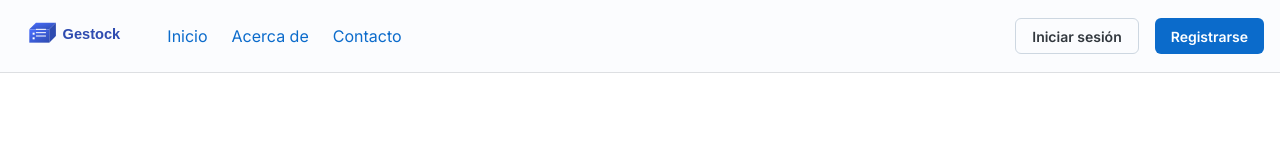
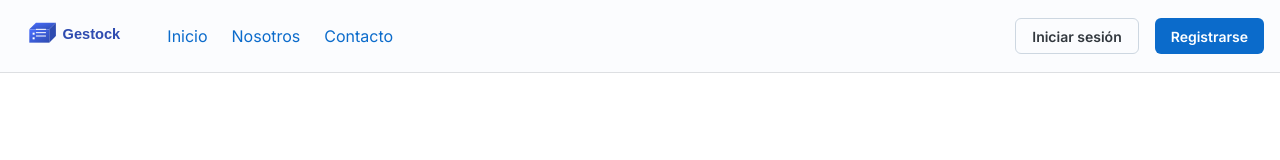
Before and after one commit to s-pl/gestock, a React (Vite) app: page / in a window 1280 px wide. Shown: the top 160 px of the page. Built offline with nearby package versions, Linux system fonts and the light colour scheme; no server answers.

Commit message:
Update Layout.jsx

```diff
--- a/src/components/Layout/Layout.jsx
+++ b/src/components/Layout/Layout.jsx
@@ -78,7 +78,7 @@ const Layout = () => {
             </ListItem>
             <ListItem>
               <Link component={RouterLink} to="/about" underline="none">
-                Acerca de
+                Nosotros
               </Link>
             </ListItem>
             {currentUser && (
```
